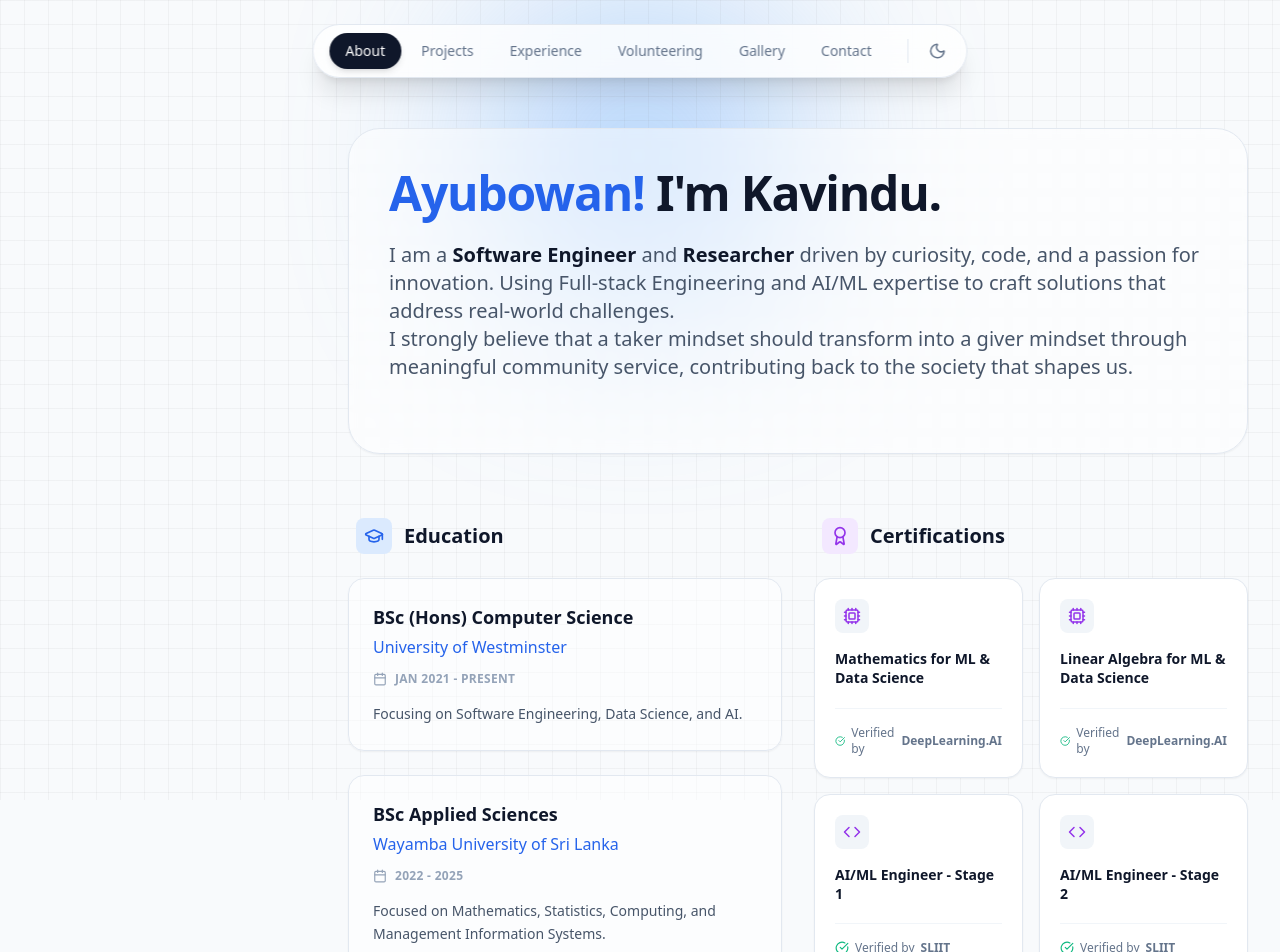
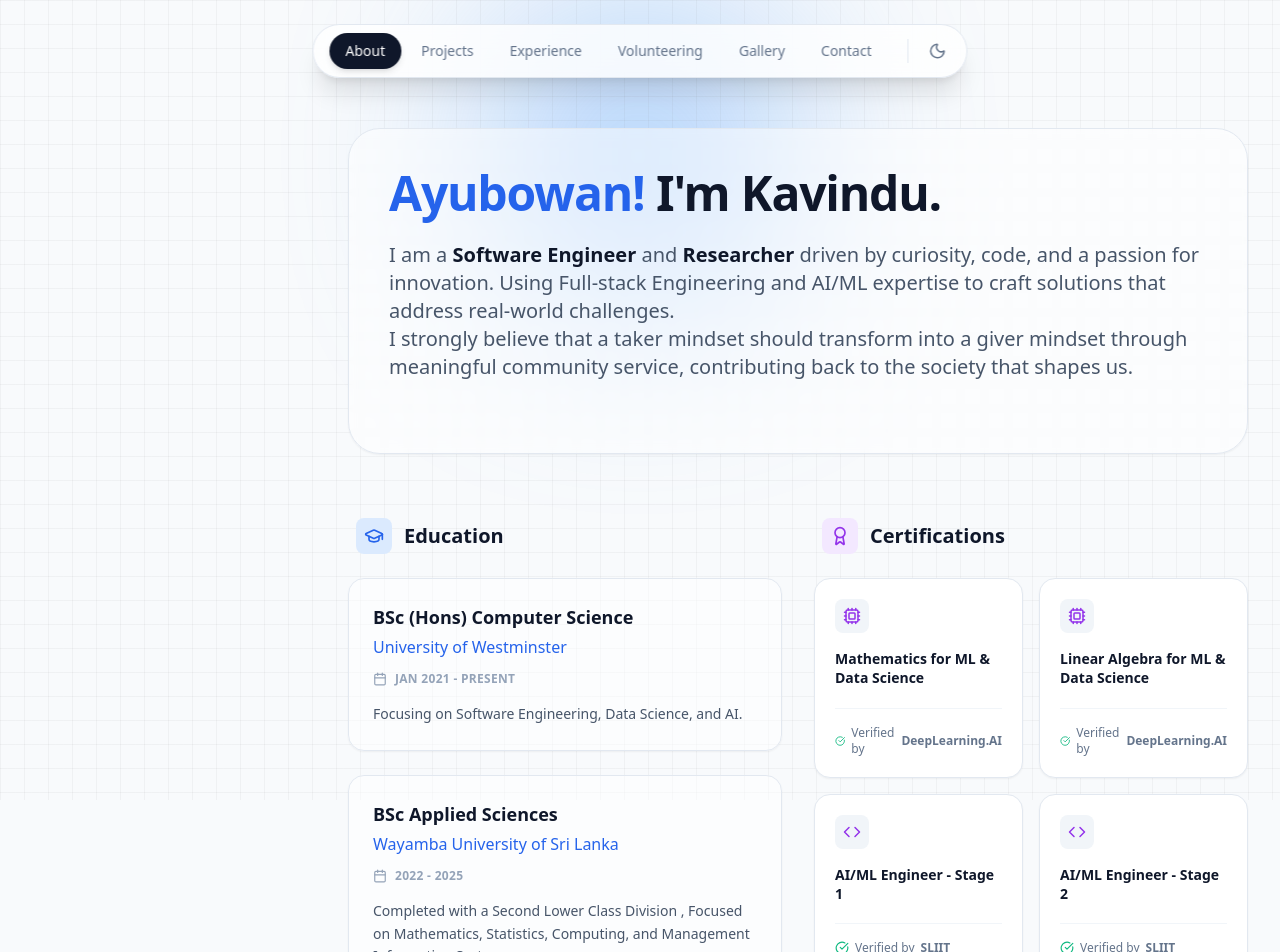
Before and after one commit to KavinduRanasinghe/KavinduRanasinghe, a React (Vite) app: page / in a window 1280 px wide. Shown: the top 952 px of the page. Built offline with nearby package versions, Linux system fonts and the light colour scheme.

Commit message:
Update education description and community roles with accurate details

```diff
--- a/src/App.jsx
+++ b/src/App.jsx
@@ -65,7 +65,7 @@ const education = [
     degree: "BSc Applied Sciences",
     school: "Wayamba University of Sri Lanka",
     period: "2022 - 2025",
-    desc: "Focused on Mathematics, Statistics, Computing, and Management Information Systems."
+    desc: "Completed with a Second Lower Class Division , Focused on Mathematics, Statistics, Computing, and Management Information Systems."
   },
   {
     degree: "Secondary Education",
@@ -179,9 +179,9 @@ const researchProjects = [
 ];
 
 const community = [
-  { role: "Section Lead (IEEEXtreme 19.0)", org: "IEEE Sri Lanka Section", period: "Jun 2025 - Present", category: "IEEE", type: "Leadership", color: "bg-[#00629B]", logo: "https://placehold.co/200x200/00629B/ffffff?text=Xtreme", desc: "Leading the national strategy for IEEEXtreme 19.0, focusing on student engagement and competition logistics across Sri Lanka." },
+  { role: "Section Lead (IEEEXtreme 19.0)", org: "IEEE Sri Lanka Section", period: "Jun 2025 - Present", category: "IEEE", type: "Leadership", color: "bg-[#00629B]", logo: "https://cdn.simpleicons.org/ieee/white", desc: "Leading the national strategy for IEEEXtreme 19.0, focusing on student engagement and competition logistics across Sri Lanka." },
   { role: "Industry Relations SubCom Member", org: "IEEE MGA SAC", period: "Present", category: "IEEE", type: "Global", color: "bg-[#00629B]", logo: "https://cdn.simpleicons.org/ieee/white", desc: "Supporting the design of the Industry Relations Platform (IRP) system at a global level." },
-  { role: "Program & Delivery Coordinator", org: "IEEE SLSAC Membership Development", period: "Feb 2025 - Present", category: "IEEE", type: "National", color: "bg-[#00629B]", logo: "https://placehold.co/200x200/00629B/ffffff?text=SLSAC", desc: "Coordinating membership development programs and ensuring effective delivery of initiatives like LeaderCon and IEEE Day." },
+  { role: "Program & Delivery Coordinator", org: "IEEE SLSAC Membership Development", period: "Feb 2025 - Present", category: "IEEE", type: "National", color: "bg-[#00629B]", logo: "https://cdn.simpleicons.org/ieee/white", desc: "Coordinating membership development programs and ensuring effective delivery of initiatives like LeaderCon and IEEE Day." },
   { role: "Founding Chairperson", org: "IEEE CS SBC WUSL", period: "Jan 2025 - Present", category: "IEEE", type: "Leadership", color: "bg-orange-500", logo: "https://cdn.simpleicons.org/ieee/white", desc: "Established the Computer Society Chapter at Wayamba University. Spearheading technical workshops and community building." },
   { role: "Microsoft Student Ambassador", org: "Microsoft", period: "Aug 2024 - Present", category: "MLSA", type: "Global Program", color: "bg-[#0078D4]", logo: "https://cdn.simpleicons.org/microsoft/white", link: "https://mvp.microsoft.com/studentambassadors/certificate/7d6f5da2-ac9c-40f9-b47a-d7658099c9d6", desc: "Promoting Azure, GitHub, and Visual Studio through events and workshops. Creating inclusive learning environments to empower students with cloud and automation skills." },
   { role: "Founding Chair", org: "Microsoft Learn Student Community (WUSL)", period: "Present", category: "MLSA", type: "Community", color: "bg-[#0078D4]", logo: "https://cdn.simpleicons.org/microsoft/white", desc: "Established MLSC at WUSL. Organized workshops on Azure and Power Apps to empower students with Microsoft technologies." },
@@ -194,7 +194,7 @@ const community = [
   { role: "Team Lead - DXP", org: "AIESEC in Wayamba", period: "May 2024 - Dec 2024", category: "AIESEC", type: "Leadership", color: "bg-[#037Ef3]", logo: "https://cdn.simpleicons.org/aiesec/white", desc: "Led the Digital Experience (DXP) team, driving digital engagement strategies and enhancing the online presence of AIESEC in Wayamba." },
   { role: "Ambassador (IEEEXtreme 18.0)", org: "IEEE SB WUSL", period: "Apr 2024 - Dec 2024", category: "IEEE", type: "Ambassador", color: "bg-[#00629B]", logo: "https://cdn.simpleicons.org/ieee/white", desc: "Promoted the 24-hour coding competition, mentoring teams and ensuring high participation from the university." },
   { role: "Webmaster", org: "IEEE SB WUSL", period: "Jan 2024 - Dec 2024", category: "IEEE", type: "Technical", color: "bg-[#00629B]", logo: "https://cdn.simpleicons.org/ieee/white", desc: "Maintained and developed the Student Branch website, ensuring up-to-date content and a modern user interface." },
-  { role: "Chairperson - WayaXtreme 3.0", org: "IEEE SB WUSL", period: "Jun 2024 - Oct 2024", category: "IEEE", type: "Event Chair", color: "bg-[#00629B]", logo: "https://placehold.co/200x200/00629B/ffffff?text=WayaXtreme", desc: "Led the organizing committee for the university's premier hackathon, managing logistics and participant experience." },
+  { role: "Chairperson - WayaXtreme 3.0", org: "IEEE SB WUSL", period: "Jun 2024 - Oct 2024", category: "IEEE", type: "Event Chair", color: "bg-[#00629B]", logo: "https://cdn.simpleicons.org/ieee/white", desc: "Led the organizing committee for the university's premier hackathon, managing logistics and participant experience." },
   { role: "Volunteer", org: "STEMUP Educational Foundation", period: "Nov 2023 - Aug 2024", category: "STEMUP", type: "Education", color: "bg-emerald-600", icon: <BookOpen size={24} />, desc: "Conducted educational sessions on Scratch, MicroBits, Python, and Arduino, directly mentoring students and fostering technical literacy." }
 ];
 
@@ -205,6 +205,7 @@ const sessions = [
   { title: "MicroBits & IoT Basics", org: "STEMUP Educational Foundation", role: "Instructor", date: "Jan 2024", category: "Workshop", desc: "Introduced young students to IoT concepts using MicroBits." },
   { title: "Scratch Programming (Parts 1 & 2)", org: "STEMUP Educational Foundation", role: "Instructor", date: "Nov - Dec 2023", category: "Workshop", desc: "Taught block-based coding to beginners to foster early interest in computer science." }
 ];
+
 
 // --- Gallery Data ---
 const galleryImages = [
```
